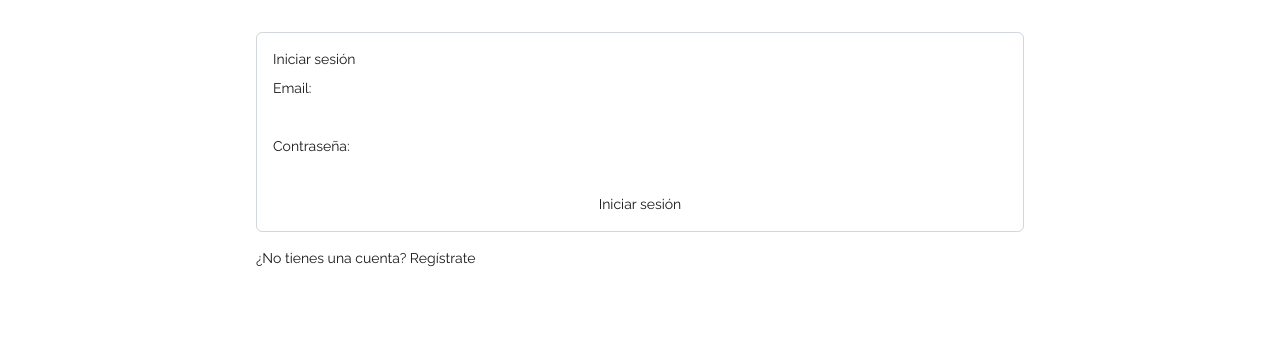
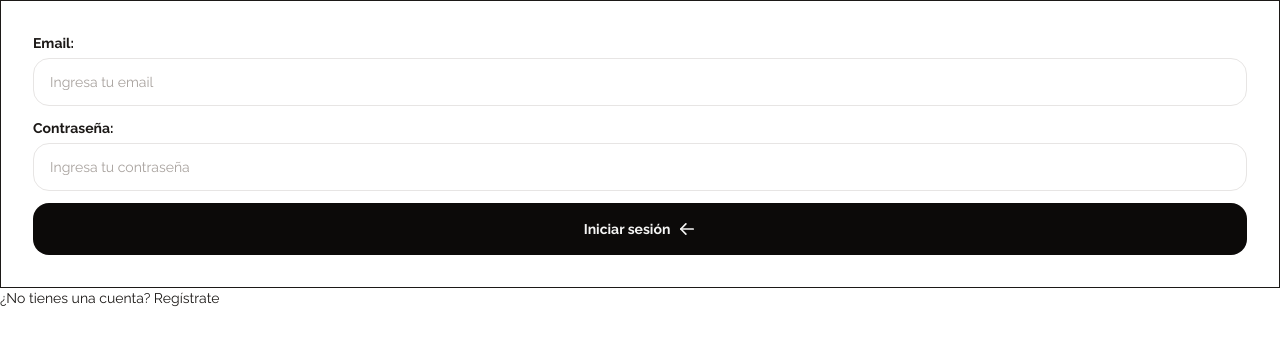
Before and after one commit to WalterAurelio/viseversa-frontend, a React (Vite) app: page /login in a window 1280 px wide. Shown: the top 346 px of the page. Built offline with nearby package versions, Linux system fonts and the light colour scheme; no server answers; a web font is replaced by a local one.

Commit message:
feat: refactor login page to use form validation schema and improve UI components

```diff
--- a/src/pages/LogIn.tsx
+++ b/src/pages/LogIn.tsx
@@ -1,51 +1,37 @@
-import { signInWithEmailAndPassword } from 'firebase/auth';
-import { auth } from '../firebase/auth';
-import { useForm } from 'react-hook-form';
-import { Link, useNavigate } from 'react-router';
+import { signInWithEmailAndPassword } from "firebase/auth";
+import { auth } from "../firebase/auth";
+import { Link, useNavigate } from "react-router";
+import { loginSchema, type LoginSchema } from "../schemas/loginSchema";
+import { createForm } from "../utils/createForm";
+import Button from "../components/Button";
 
-type LogInData = {
-  email: string;
-  contraseña: string;
-};
+const { Form, InputContainer, Input } = createForm(loginSchema);
 
 function LogIn() {
-  const { register, handleSubmit } = useForm<LogInData>();
   const navigate = useNavigate();
 
-  const onSubmit = async (data: LogInData) => {
+  const onSubmit = async (data: LoginSchema) => {
     try {
-      const userCredential = await signInWithEmailAndPassword(auth, data.email, data.contraseña);
-      console.log('Inicio de sesión exitoso:', userCredential.user);
-      navigate('/');
+      const userCredential = await signInWithEmailAndPassword(auth, data.email, data.password);
+      console.log("Inicio de sesión exitoso:", userCredential.user);
+      navigate("/");
     } catch (error) {
-      console.error('Error al iniciar sesión:', error);
+      console.error("Error al iniciar sesión:", error);
     }
   };
 
   return (
-    <div className='w-3xl mx-auto mt-8 flex flex-col gap-4'>
-      <form
-        className='flex flex-col border border-gray-300 rounded-md p-4 gap-2'
-        onSubmit={handleSubmit(onSubmit)}
-      >
-        <legend>Iniciar sesión</legend>
-        <label htmlFor='email'>Email:</label>
-        <input
-          {...register('email')}
-          name='email'
-          id='email'
-          type='email'
-        />
-        <label htmlFor='contraseña'>Contraseña:</label>
-        <input
-          {...register('contraseña')}
-          name='contraseña'
-          id='contraseña'
-          type='password'
-        />
-        <button type='submit'>Iniciar sesión</button>
-      </form>
-      <Link to='/signup'>¿No tienes una cuenta? Regístrate</Link>
+    <div>
+      <Form onSubmit={onSubmit}>
+        <InputContainer htmlFor="email" label="Email:">
+          <Input id="email" name="email" placeholder="Ingresa tu email" className="w-full" />
+        </InputContainer>
+        <InputContainer htmlFor="password" label="Contraseña:">
+          <Input id="password" name="password" placeholder="Ingresa tu contraseña" type="password" className="w-full" />
+        </InputContainer>
+        <Button type="submit">Iniciar sesión</Button>
+      </Form>
+      <Link to="/signup">¿No tienes una cuenta? Regístrate</Link>
     </div>
   );
 }
--- /dev/null
+++ b/src/schemas/loginSchema.ts
@@ -0,0 +1,8 @@
+import { z } from "zod";
+
+export const loginSchema = z.object({
+  email: z.email({ error: (iss) => (iss.input === "" ? "El email es requerido" : "El email ingresado no es válido") }),
+  password: z.string().min(6, { error: (iss) => (iss.input === "" ? "La contraseña es requerida" : `La contraseña debe tener al menos ${iss.minimum} caracteres`) })
+});
+
+export type LoginSchema = z.infer<typeof loginSchema>;
```
